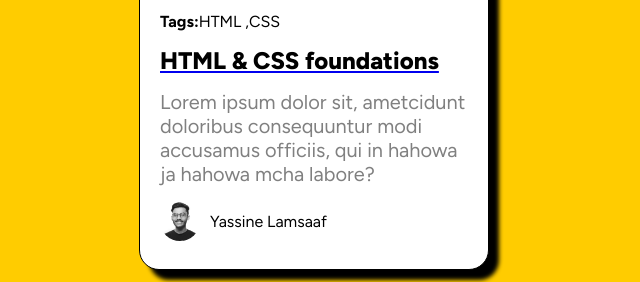
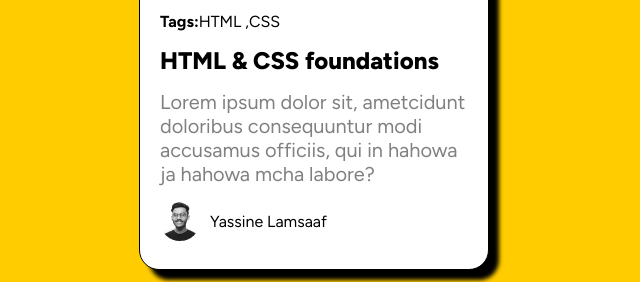
Before and after one commit to yassinelamsaaf/card, a plain HTML site: page index.html in a window 1280 px wide. Shown: the part 395-677 px from the top of the page, 326-966 px from the left. Drawn offline with Linux system fonts and the light colour scheme.

Commit message:
Remove underline from link

```diff
--- a/index.html
+++ b/index.html
@@ -17,8 +17,8 @@
             <p>published 25 Oct 2024</p>
         </div>
         <p><strong>Tags:</strong>HTML ,CSS</p>
-        <a target="_blank" href="https://www.google.com/">
-            <h2 class="main-title" style="font-weight: 800;">HTML & CSS foundations </h2>
+        <a class="main-title"  target="_blank" href="https://www.google.com/">
+            <h2  style="font-weight: 800;">HTML & CSS foundations </h2>
         </a>
 <p class="mainp">Lorem ipsum dolor sit, ametcidunt doloribus
     consequuntur modi accusamus officiis, qui in hahowa ja hahowa mcha labore?</p>
--- a/styles.css
+++ b/styles.css
@@ -63,3 +63,6 @@ body{
     text-decoration: none;
     color: black;
 }
+a{
+    text-decoration: none;
+}
```
